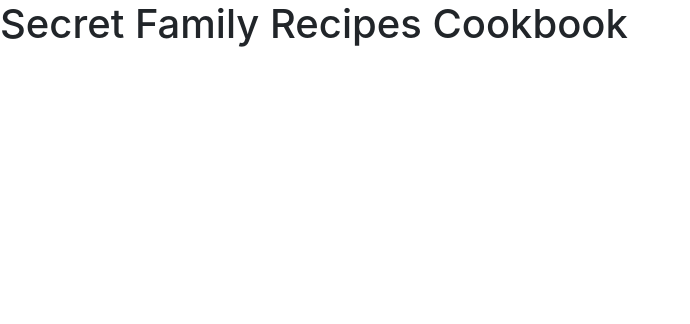
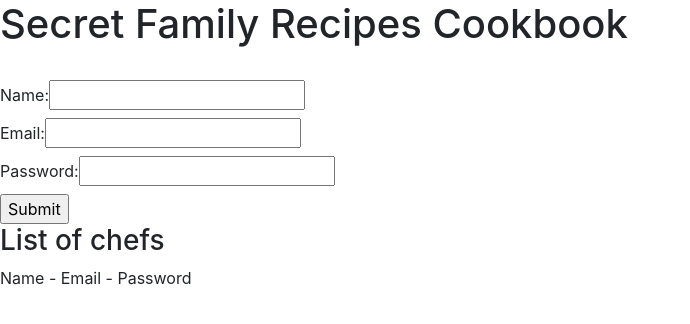
Before and after one commit to secret-family-recipes-2/front-end, a React (Create React App) app: page /registration in a window 1280 px wide. Shown: the top 324 px of the page, without its empty margins (0-690 px from the left). Built offline with nearby package versions, Linux system fonts and the light colour scheme.

Commit message:
Register form and List

```diff
--- a/src/App.js
+++ b/src/App.js
@@ -1,9 +1,13 @@
 import React from 'react'
+import { Route } from 'react-router-dom'
+
+import Registration from './user-management/Registration'
 
 const App = () => {
   return (
     <div>
       <h1>Secret Family Recipes Cookbook</h1>
+      <Route path="/registration" exact component={Registration} />
     </div>
   )
 }
--- a/src/index.js
+++ b/src/index.js
@@ -5,7 +5,14 @@ import './index.css'
 import App from './App'
 import * as serviceWorker from './serviceWorker'
 
-ReactDOM.render(<App />, document.getElementById('root'))
+import { BrowserRouter as Router } from 'react-router-dom'
+
+ReactDOM.render(
+  <Router>
+    <App />
+  </Router>,
+  document.getElementById('root')
+)
 
 // If you want your app to work offline and load faster, you can change
 // unregister() to register() below. Note this comes with some pitfalls.
--- /dev/null
+++ b/src/user-management/Registration.js
@@ -0,0 +1,19 @@
+import React, { useState } from 'react'
+
+import RegistrationForm from './RegistrationForm'
+import UserList from './UserList'
+
+function Registration() {
+  const [user, addUser] = useState([])
+  const registerUser = registeredList => addUser([...user, registeredList])
+
+  return (
+    <div>
+      <RegistrationForm registerUser={registerUser} />
+      <UserList user={user} />
+    </div>
+  )
+
+}
+
+export default Registration
--- /dev/null
+++ b/src/user-management/RegistrationForm.js
@@ -0,0 +1,41 @@
+import React, { useState } from 'react'
+
+const RegistrationForm = (props) => {
+    const {registerUser} = props
+    const [chef, addChef] = useState({name: "", email: "", password: ""})
+
+    const submitChef = newbie => {
+        newbie.preventDefault()
+        registerUser(chef)
+        addChef({ name: "", email: "", password: "" })
+    }
+
+    const updateChef = update =>
+        addChef({...chef, [update.target.name]: update.target.value})
+
+    return(
+        <>
+            <br></br>
+            <form onSubmit={submitChef}>
+                <label>
+                    Name:
+                    <input type="text" name="name" value={chef.name} onChange={updateChef} />
+                </label>
+                <br></br>
+                <label>
+                    Email:
+                    <input type="text" name="email" value={chef.email} onChange={updateChef} />
+                </label>
+                <br></br>
+                <label>
+                    Password:
+                    <input type = "password" name = "password" value = {chef.password} onChange={updateChef} />
+                </label>
+                <br></br>
+                <input type="submit" value="Submit" />
+            </form>
+        </>
+    )
+}
+
+export default RegistrationForm
--- /dev/null
+++ b/src/user-management/UserList.js
@@ -0,0 +1,24 @@
+
+import React from 'react'
+
+const UserList = (props) => {
+    const {user} = props
+
+    const displayChef = user.map((chef, index) => {
+        return (
+            <div key={index}>
+                <p>{chef.name} {chef.email} {chef.passowrd}</p>
+            </div>
+        )
+    })
+
+    return (
+        <>
+            <h3>List of chefs</h3>
+            <p>Name - Email - Password</p>
+            {displayChef}
+        </>
+    )
+}
+
+export default UserList
```
